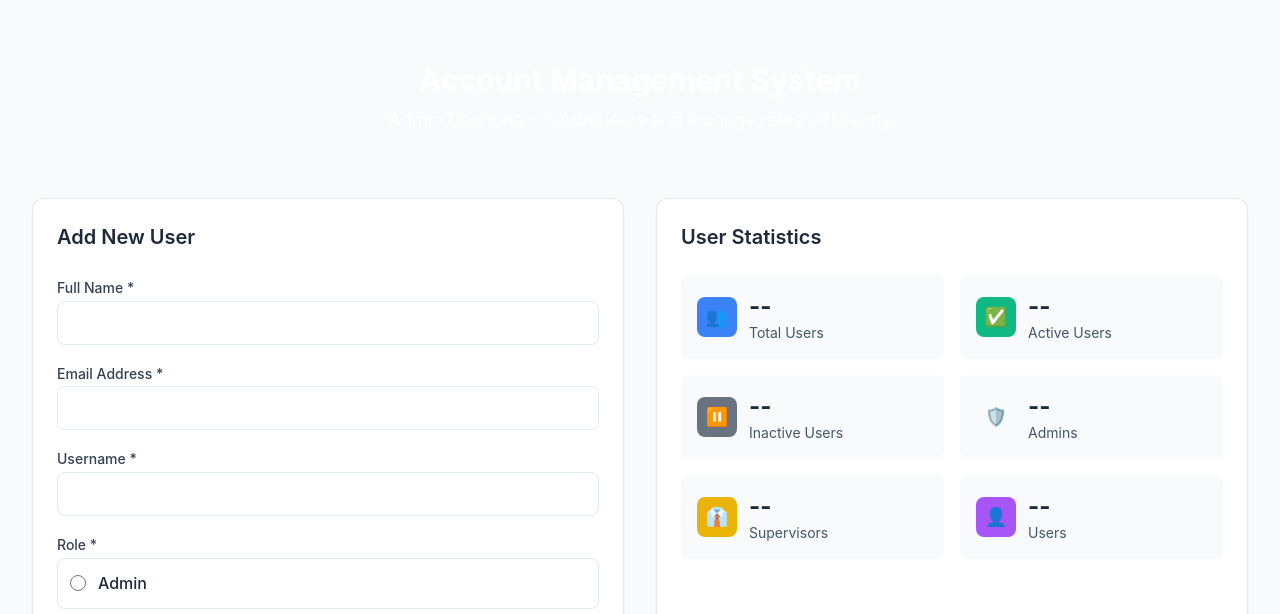
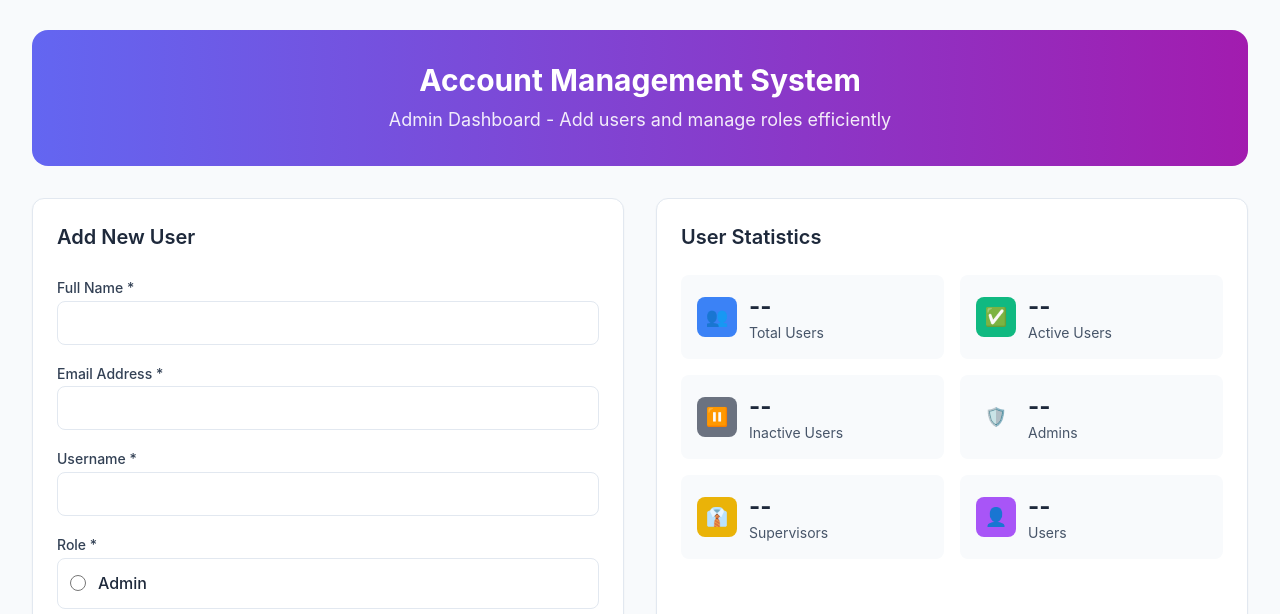
Before and after one commit to SEG-Texh/SEG-omni-chat-app, a website: page public/account_management.html in a window 1280 px wide. Shown: the part 142-756 px from the top of the page. Drawn offline with Linux system fonts and the light colour scheme; no server answers; sample sign-in values are in the browser's storage.

Commit message:
update app

```diff
--- a/public/account_management.html
+++ b/public/account_management.html
@@ -60,7 +60,7 @@
     <main class="p-8">
         <div class="max-w-7xl mx-auto space-y-8">
             <!-- Header -->
-            <div class="bg-gradient-to-r from-indigo-500 to-purple-600 text-white rounded-2xl p-8 text-center">
+            <div class="bg-gradient-to-r from-indigo-500 to-purple-600 text-white rounded-2xl p-8 text-center" style="background: linear-gradient(to right, #6366f1 0%, #a21caf 100%);">
                 <h1 class="text-3xl font-bold mb-2">Account Management System</h1>
                 <p class="text-lg opacity-90">Admin Dashboard - Add users and manage roles efficiently</p>
             </div>
```
